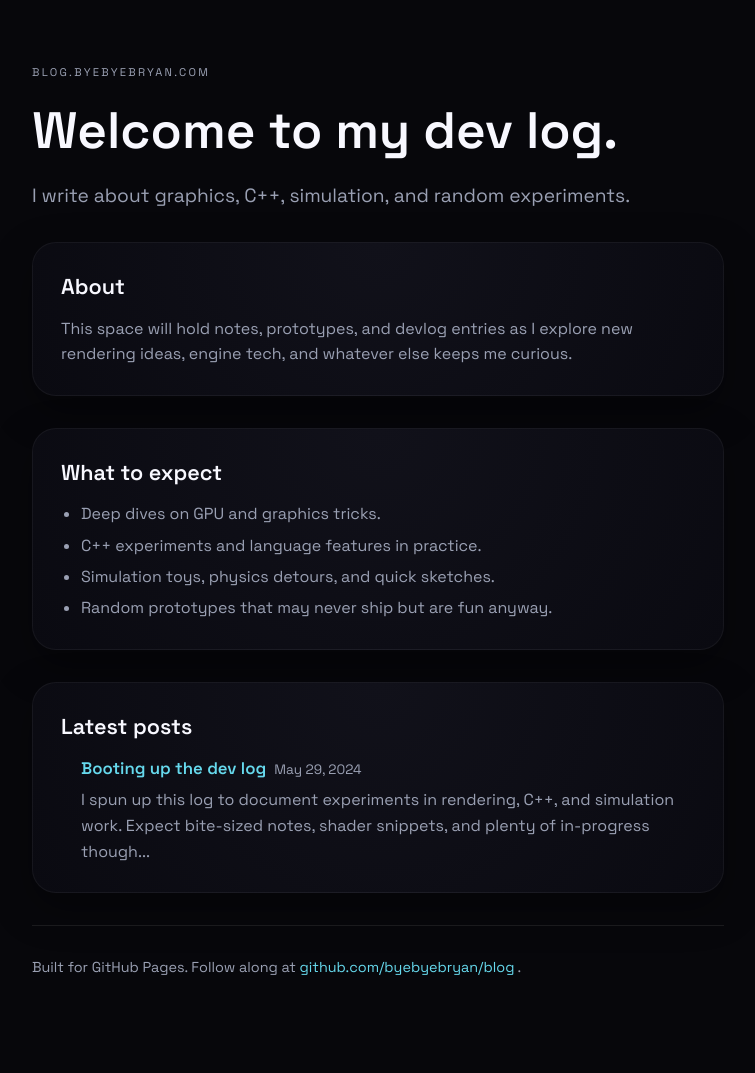
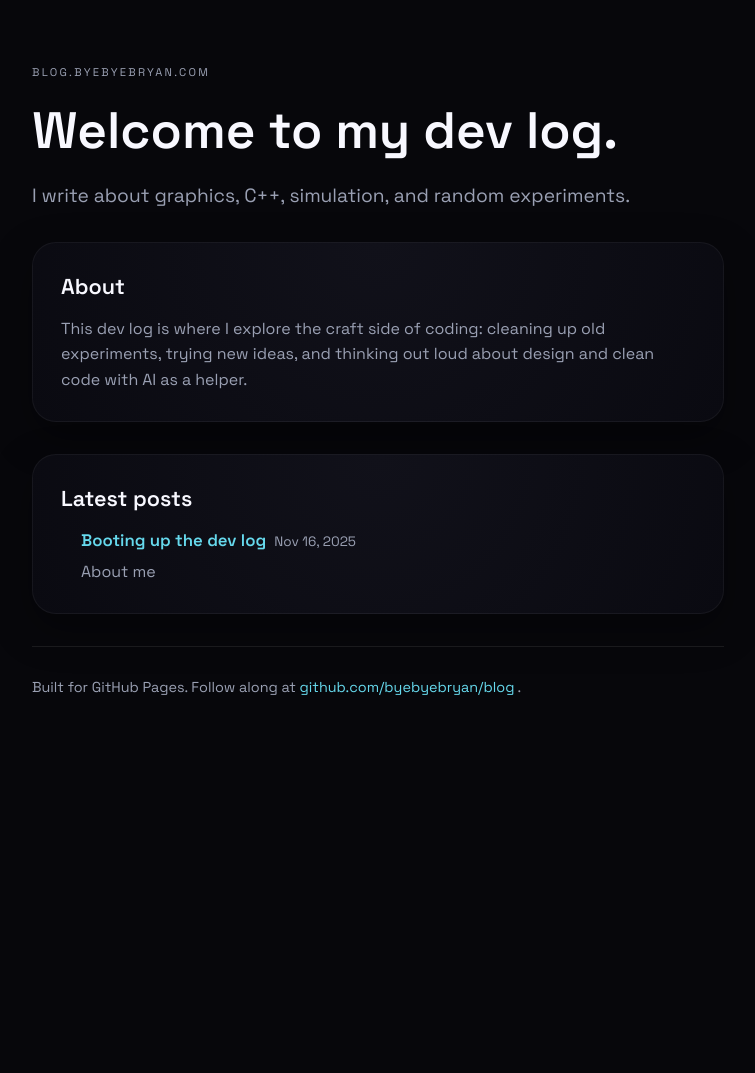
Before and after one commit to byebyebryan/byebyebryan.github.io, a Jekyll site: the page built from index.md, in a window 1280 px wide. Shown: the whole page, without its empty margins (262-1017 px from the left). Built offline with Jekyll 4.4.1, drawn with Linux system fonts in a browser that asks for light colours; after the commit the page ends 900 px from its top, so only the background shows below that.

Commit message:
Add new dev log entry and update home layout description

```diff
--- a/_posts/2024-05-29-hello-world.md
+++ /dev/null
@@ -1,12 +0,0 @@
----
-title: Booting up the dev log
-description: Why this space exists and what I want to write about.
----
-
-I spun up this log to document experiments in rendering, C++, and simulation
-work. Expect bite-sized notes, shader snippets, and plenty of in-progress
-thoughts rather than polished essays.
-
-If you're curious about anything specific—graphics APIs, ECS tangents, physics
-sketches—let me know. The plan is to treat this place as a working notebook,
-and GitHub Pages plus Markdown makes that painless.
--- /dev/null
+++ b/_posts/2025-11-16-hello-world.md
@@ -0,0 +1,46 @@
+---
+title: Booting up the dev log
+description: Why this dev log exists.
+---
+
+## About me
+
+I've been a software engineer for over a decade. I'm currently at Snap on the Bitmoji Rendering team. If you've used Bitmoji and seen it shift from 2D comics to 3D renders over the last few years, you've seen the system I spend most of my time on.
+
+It's not some fancy AI product that's going to make the company the big bucks, but it gives me what I care about: lots of computer graphics and performance work. We render billions of images per day on GPU servers, so the code has to be tight and efficient.
+
+That means a lot of highly optimized C++.
+
+## About clean code
+
+I'm one of the lucky few who genuinely enjoy their day job. A big reason is that I get to write C++.
+
+I'm not here to argue that C++ is superior to everything else. I like it because it gives you low-level, explicit control you rarely get elsewhere, and that scratches an itch that other languages don't.
+
+That low-level access also pushes you to think about design and cleaner code. You can't ignore memory, lifetime, and where your abstractions cost you.
+
+To me, code is still a craft. It's not just about getting things done; how it gets done matters too. A lot of the fun is in making it cleaner, more readable, and more robust.
+
+We all know the saying "premature optimization is the root of all evil" and shipping does matter. But sometimes I still want to lean into the design side and see how far we can push it.
+
+## About the AI era
+
+Every week there's a new AI coding tool that's supposedly going to make us obsolete. The pitch is often: write a prompt, let agents handle the rest, and don't worry about the details.
+
+I've been there and done that. And don't get me wrong, I'm so used to the "AI workflow" now I can't imagine ever going back to hand-writing everything. In fact, I'm having GPT help me write this post right now.
+
+The problem, in my eyes, is the trend of not caring about how things get done anymore. Anyone can tell AI what they want and call it done. AI might get things working, but a lot of that code goes straight into the tech-debt pile.
+
+Instead, I'd rather focus even more on how we get things done: thinking about design, making code cleaner and more readable, and letting AI handle the grunt work.
+
+## About this dev log
+
+I've always been a bit of a neat freak about code. I've earned more than one "refactor guy" joke at work. But in a day job, there's only so much room for that; in the end, impact and velocity win.
+
+This dev log is my space to lean into the craft side: exploring how to build things properly, with some style, and learning along the way.
+
+I'm not claiming to be an expert. I'm just curious and want to try ideas, revisit half-finished projects, and clean up old experiments.
+
+Some of it will reinvent wheels, some of it might be useful to someone else, and hopefully we all learn something from the process.
+
+Enough intro—next up, code.
--- a/index.md
+++ b/index.md
@@ -6,12 +6,7 @@
 sections:
   - title: About
     body: >
-      This space will hold notes, prototypes, and devlog entries as I explore
-      new rendering ideas, engine tech, and whatever else keeps me curious.
-  - title: What to expect
-    list:
-      - Deep dives on GPU and graphics tricks.
-      - C++ experiments and language features in practice.
-      - Simulation toys, physics detours, and quick sketches.
-      - Random prototypes that may never ship but are fun anyway.
+      This dev log is where I explore the craft side of coding:
+      cleaning up old experiments, trying new ideas, and thinking out loud
+      about design and clean code with AI as a helper.
 ---
```
